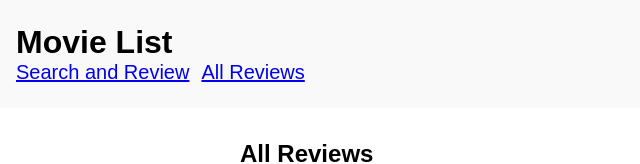
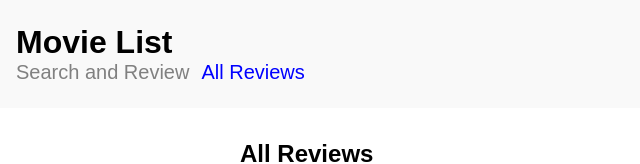
Before and after one commit to collinclarke/movie-list-frontend, an Angular app: page /list in a window 1280 px wide. Shown: the top 164 px of the page, without its empty margins (0-640 px from the left). Built offline with nearby package versions, Linux system fonts and the light colour scheme; no server answers.

Commit message:
Add nav styling

```diff
--- a/src/app/app.component.html
+++ b/src/app/app.component.html
@@ -3,10 +3,10 @@
   <nav class="main-nav">
     <ul>
       <li>
-        <a routerLink="/search">Search and Review</a>
+        <a routerLink="/search" routerLinkActive="active">Search and Review</a>
       </li>
       <li>
-        <a routerLink="/list">All Reviews</a>
+        <a routerLink="/list" routerLinkActive="active">All Reviews</a>
       </li>
     </ul>
   </nav>
--- a/src/app/app.component.scss
+++ b/src/app/app.component.scss
@@ -26,3 +26,13 @@ nav {
     }
   }
 }
+
+a, a:visited {
+  color: gray;
+  text-decoration: none;
+  cursor: pointer;
+  &.active {
+    color: blue;
+    cursor: unset;
+  }
+}
```
